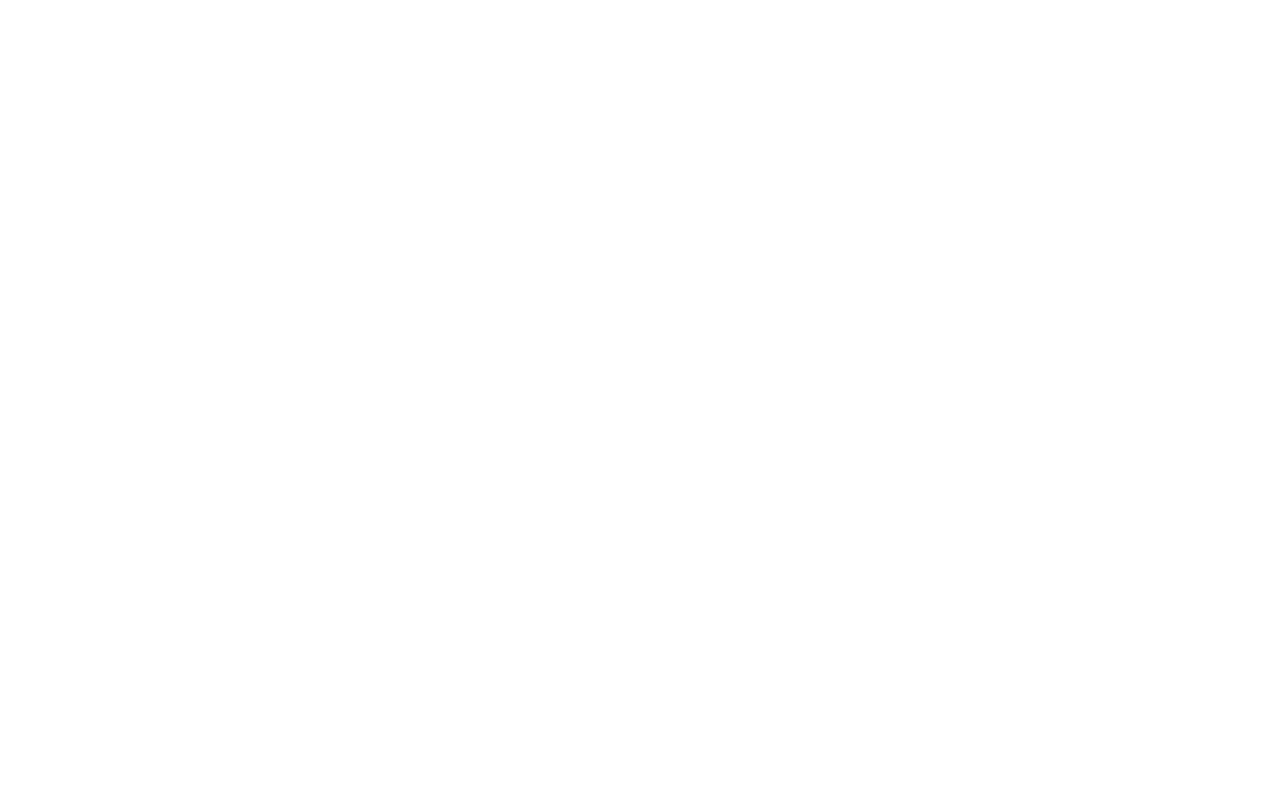
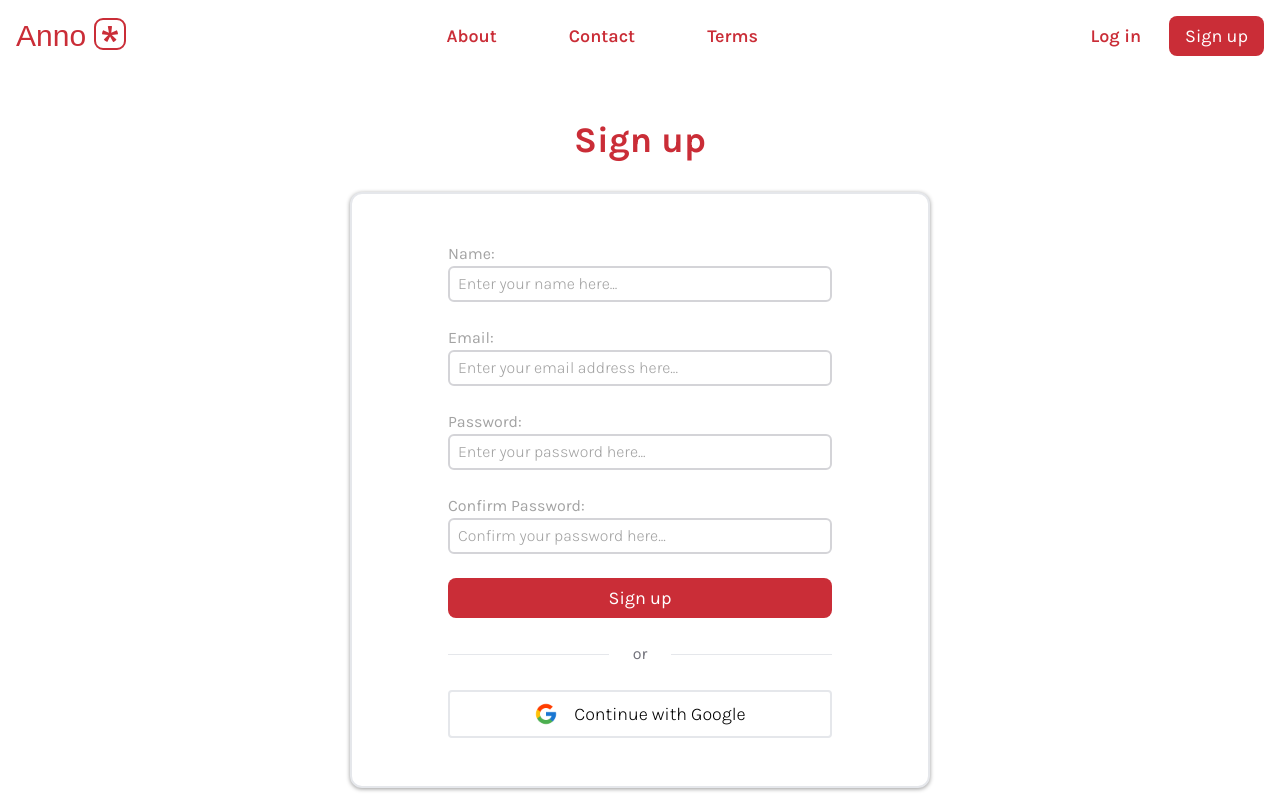
Before and after one commit to mjakeman/anno-pdf, a React (Vite) app in the folder frontend/: page /project-group-fearless-foxes/signup in a window 1280 px wide. Before the commit this address had no page. Shown: the top 800 px of the page. Built offline with nearby package versions, Linux system fonts and the light colour scheme; a web font is replaced by a local one.

Commit message:
PDF-38: added Sign up page

```diff
--- a/frontend/src/App.tsx
+++ b/frontend/src/App.tsx
@@ -8,6 +8,7 @@ import About from "./components/public/pages/About";
 import Contact from "./components/public/pages/Contact";
 import Terms from "./components/public/pages/Terms";
 import Login from "./components/public/pages/Login";
+import SignUp from "./components/public/pages/SignUp";
 
 export default function App() {
 
@@ -21,6 +22,7 @@ export default function App() {
                 <Route path="contact" element={<Contact/>} />
                 <Route path="terms" element={<Terms/>} />
                 <Route path="login" element={<Login/>} />
+                <Route path="signup" element={<SignUp/>} />
             </Route>
             <Route path="project-group-fearless-foxes/dash" element={<DashboardLayout />}>
                 <Route index element={<Dashboard/>} />
--- a/frontend/src/components/public/pages/Login.tsx
+++ b/frontend/src/components/public/pages/SignUp.tsx
@@ -2,12 +2,16 @@ import Container from "../../Container";
 import PrimaryButton from "../../PrimaryButton";
 import googleLogo from "../../../assets/glogo.svg";
 
-export default function Login() {
+export default function SignUp() {
     return (
         <Container>
             <div className="flex flex-col items-center my-12">
-                <h1 className="text-4xl font-bold text-anno-red-primary dark:text-anno-pink-500 text-center">Log in</h1>
-                <form className="my-8 px-20 py-12 flex flex-col gap-6 bg-white dark:bg-anno-space-900 drop-shadow-around border-2 dark:border-anno-space-100 rounded-xl">
+                <h1 className="text-4xl font-bold text-anno-red-primary dark:text-anno-pink-500 text-center">Sign up</h1>
+                <form className="my-8 px-24 py-12 flex flex-col gap-6 bg-white dark:bg-anno-space-900 drop-shadow-around border-2 dark:border-anno-space-100 rounded-xl">
+                    <div className="w-96">
+                        <label className="mb-2 text-neutral-400 dark:text-white" htmlFor="name-input" >Name:</label>
+                        <input type="text" id="name-input" placeholder="Enter your name here..." className="bg-white dark:bg-anno-space-700 px-2 py-1 border-2 border-zinc-300 rounded-lg placeholder:text-neutral-400 placeholder:font-light focus:outline-none focus:border-blue-500 w-full rounded-md focus:ring-1 dark:focus:invalid:bg-pink-200 dark:text-white focus:invalid:border-pink-600 focus:invalid:ring-pink-500"/>
+                    </div>
                     <div className="w-96">
                         <label className="mb-2 text-neutral-400 dark:text-white" htmlFor="email-input" >Email:</label>
                         <input type="email" id="email-input" placeholder="Enter your email address here..." className="bg-white dark:bg-anno-space-700 px-2 py-1 border-2 border-zinc-300 rounded-lg placeholder:text-neutral-400 placeholder:font-light focus:outline-none focus:border-blue-500 w-full rounded-md focus:ring-1 dark:focus:invalid:bg-pink-200 dark:text-white invalid:text-pink-500 focus:invalid:text-pink-500 invalid:border-pink-600 invalid:ring-pink-500 focus:invalid:border-pink-600 focus:invalid:ring-pink-500"/>
@@ -16,9 +20,13 @@ export default function Login() {
                         <label className="mb-2 text-neutral-400 dark:text-white" htmlFor="password-input" >Password:</label>
                         <input type="password" id="password-input" placeholder="Enter your password here..." className="bg-white dark:bg-anno-space-700 px-2 py-1 border-2 border-zinc-300 rounded-lg placeholder:text-neutral-400 placeholder:font-light focus:outline-none focus:border-blue-500 w-full rounded-md focus:ring-1 dark:focus:invalid:bg-pink-200 dark:text-white invalid:text-pink-500 focus:invalid:text-pink-500 invalid:border-pink-600 invalid:ring-pink-500 focus:invalid:border-pink-600 focus:invalid:ring-pink-500"/>
                     </div>
+                    <div className="w-96">
+                        <label className="mb-2 text-neutral-400 dark:text-white" htmlFor="c-password-input" >Confirm Password:</label>
+                        <input type="password" id="c-password-input" placeholder="Confirm your password here..." className="bg-white dark:bg-anno-space-700 px-2 py-1 border-2 border-zinc-300 rounded-lg placeholder:text-neutral-400 placeholder:font-light focus:outline-none focus:border-blue-500 w-full rounded-md focus:ring-1 dark:focus:invalid:bg-pink-200 dark:text-white invalid:text-pink-500 focus:invalid:text-pink-500 invalid:border-pink-600 invalid:ring-pink-500 focus:invalid:border-pink-600 focus:invalid:ring-pink-500"/>
+                    </div>
 
                     {/* TODO: add LOGIN functionality */}
-                   <PrimaryButton onClick={() => console.log('Log in!')} label="Log in"/>
+                    <PrimaryButton onClick={() => console.log('Log in!')} label="Sign up"/>
 
                     <div className="flex flex-row gap-6 items-center text-zinc-500 dark:text-white">
                         <hr className="w-full" />
@@ -32,8 +40,6 @@ export default function Login() {
                         <span className="text-lg font-light">Continue with Google</span>
                     </button>
 
-                    <a href="#" className="text-zinc-400 underline text-center transition-colors hover:text-anno-pink-500 dark:hover:text-anno-pink-500 dark:text-white ">Forgot password?</a>
-
                 </form>
             </div>
         </Container>
```
